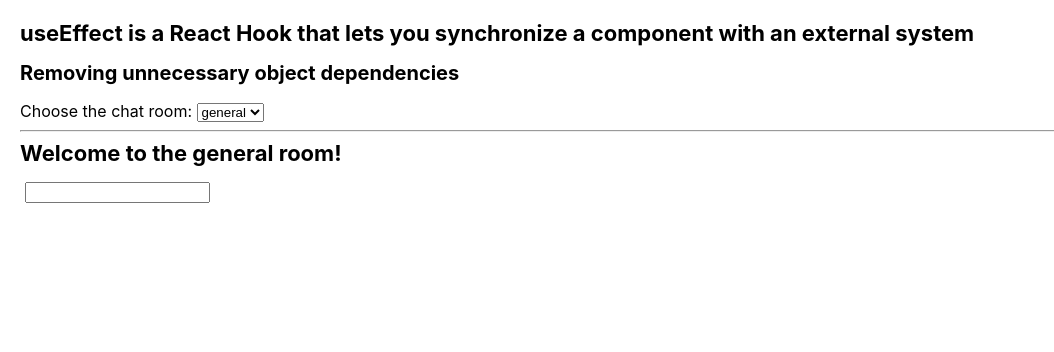
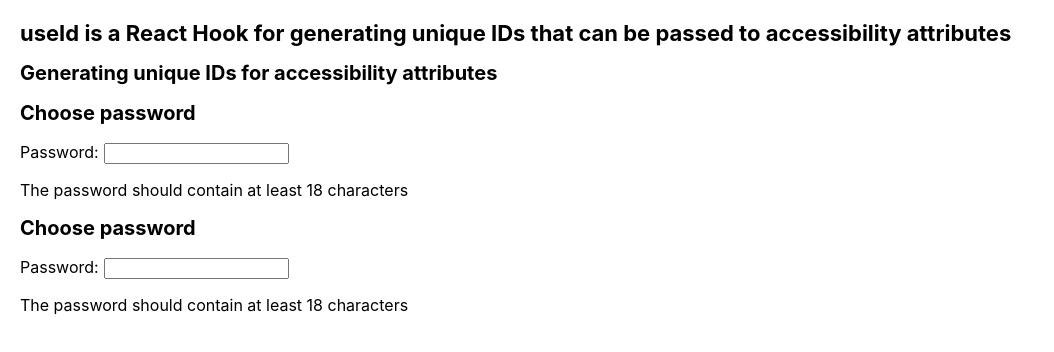
Before and after one commit to VladimirovMario/Sandbox, a React (Create React App) app in the folder 01. React documentation/03. API Reference/01. Hooks/: page / in a window 1280 px wide. Shown: the top 352 px of the page, without its empty margins (0-1054 px from the left). Built offline with nearby package versions, Linux system fonts and the light colour scheme.

Commit message:
Generating unique IDs for accessibility attributes

```diff
--- a/01. React documentation/03. API Reference/01. Hooks/src/App.js
+++ b/01. React documentation/03. API Reference/01. Hooks/src/App.js
@@ -1,4 +1,5 @@
-import UseEffect from './components/UseEffect/UseEffect';
+import UseId from './components/UseId/UseId';
+// import UseEffect from './components/UseEffect/UseEffect';
 // import UseDeferredValue from './components/UseDeferredValue/UseDeferredValue';
 // import UseDebugValue from './components/UseDebugValue/UseDebugValue';
 // import UseCallback from './components/UseCallback/UseCallback';
@@ -7,7 +8,8 @@ import UseEffect from './components/UseEffect/UseEffect';
 function App() {
   return (
     <>
-      <UseEffect />
+      <UseId />
+      {/* <UseEffect /> */}
       {/* <UseDeferredValue /> */}
       {/* <UseDebugValue /> */}
       {/* <UseContext /> */}
--- /dev/null
+++ b/01. React documentation/03. API Reference/01. Hooks/src/components/UseId/GeneratingUniqueIDs/GeneratingUniqueIDs.js
@@ -0,0 +1,37 @@
+import { useId } from 'react';
+
+export default function GeneratingUniqueIDs() {
+  return (
+    <>
+      <h2>Generating unique IDs for accessibility attributes </h2>
+      <App />
+    </>
+  );
+}
+
+function PasswordField() {
+  const passwordHintId = useId();
+
+  return (
+    <>
+      <label>
+        Password:
+        <input type="password" aria-describedby={passwordHintId} />
+      </label>
+      <p id={passwordHintId}>
+        The password should contain at least 18 characters
+      </p>
+    </>
+  );
+}
+
+function App() {
+  return (
+    <>
+      <h2>Choose password</h2>
+      <PasswordField />
+      <h2>Choose password</h2>
+      <PasswordField />
+    </>
+  );
+}
--- /dev/null
+++ b/01. React documentation/03. API Reference/01. Hooks/src/components/UseId/UseId.js
@@ -0,0 +1,13 @@
+import GeneratingUniqueIDs from './GeneratingUniqueIDs/GeneratingUniqueIDs';
+
+export default function UseId() {
+  return (
+    <>
+      <h1>
+        useId is a React Hook for generating unique IDs that can be passed to
+        accessibility attributes
+      </h1>
+      <GeneratingUniqueIDs />
+    </>
+  );
+}
```
